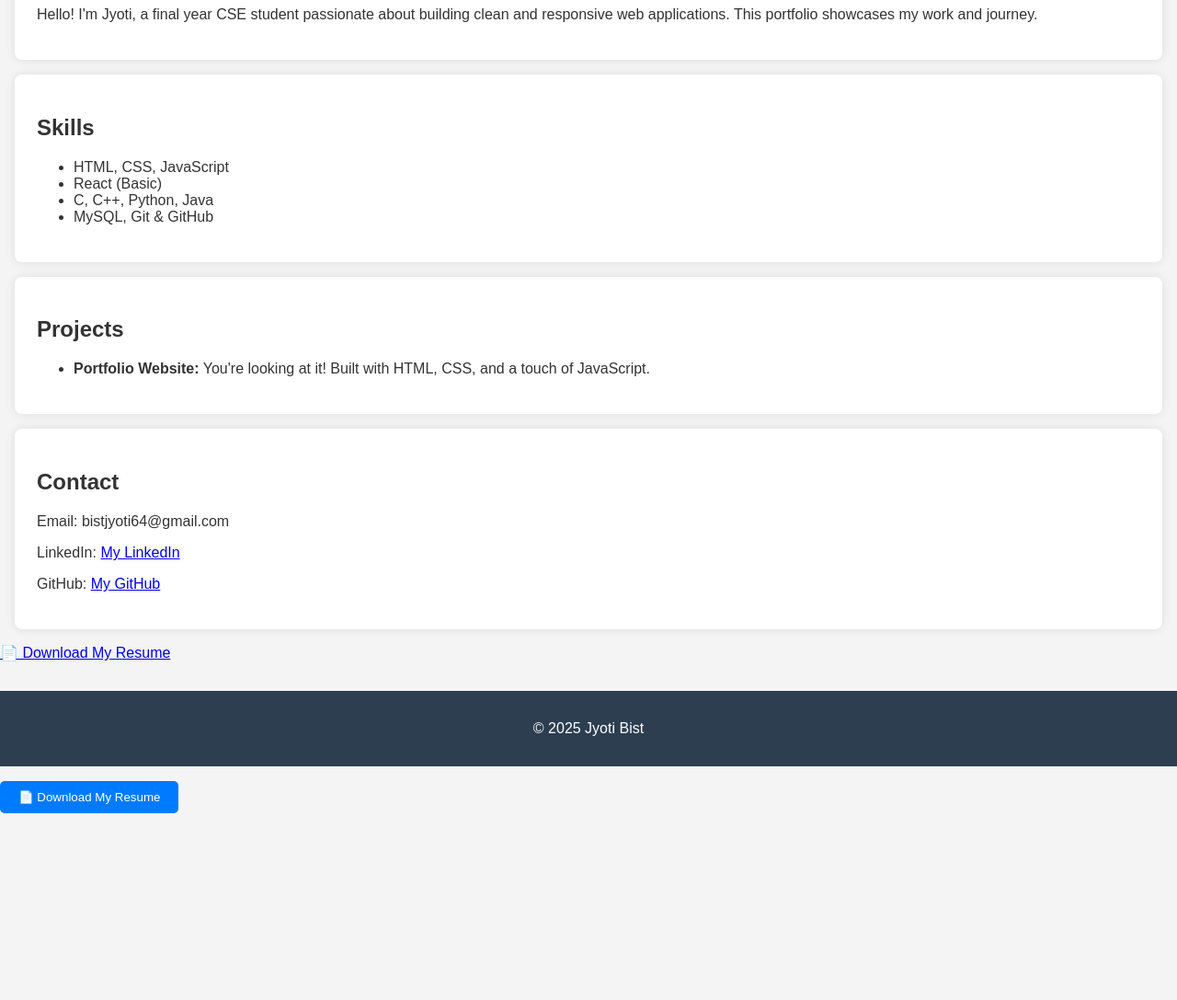
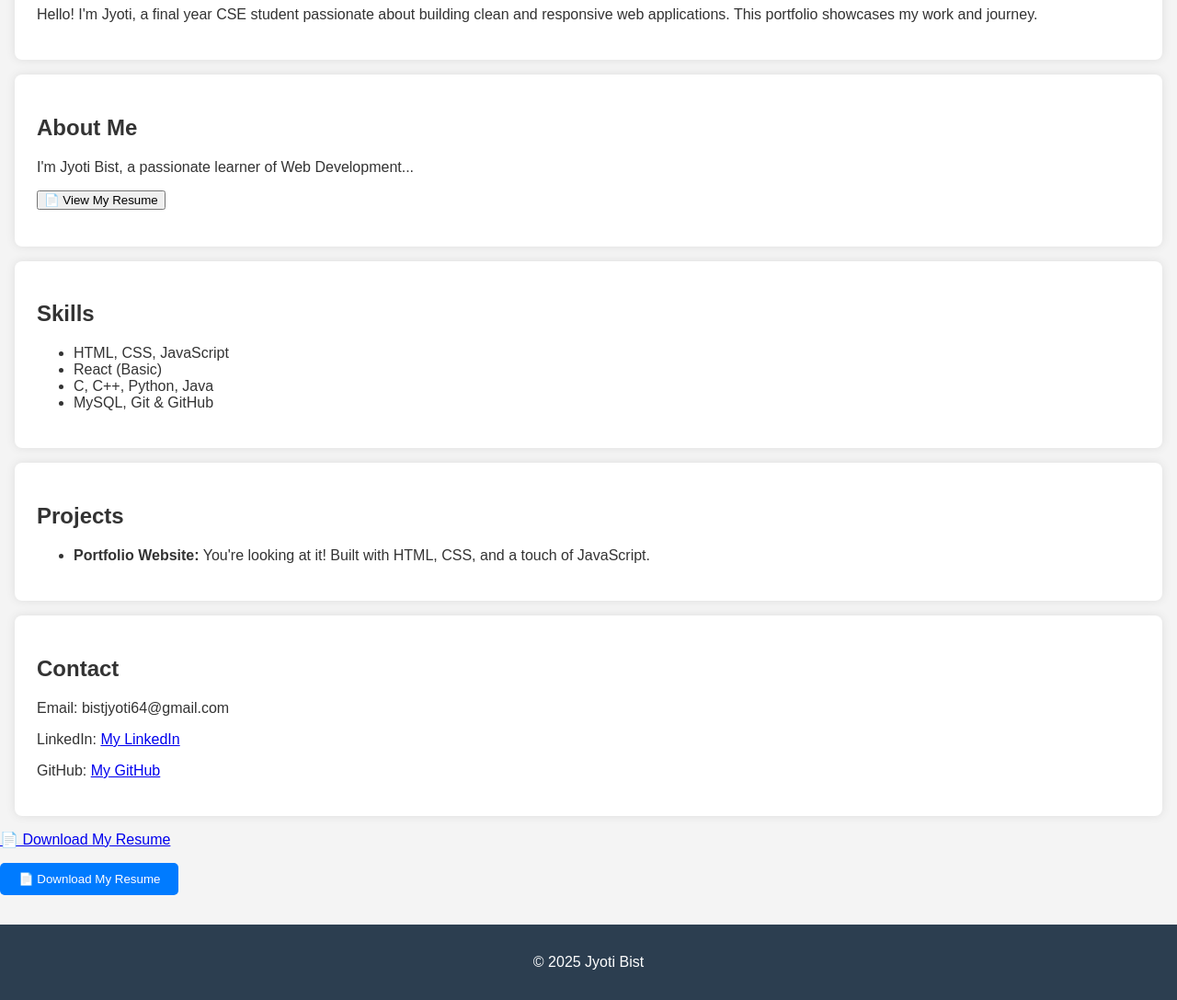
Before and after one commit to bistjyoti/portfolio-website, a plain HTML site: page index.html in a window 1280 px wide. Shown: the part 320-1407 px from the top of the page at 92% size. Before the commit the page ends 1220 px from the top, so only its background shows below. Drawn offline with Linux system fonts and the light colour scheme.

Commit message:
Added View Resume button to portfolio

```diff
--- a/index.html
+++ b/index.html
@@ -16,6 +16,18 @@
     <h2>About Me</h2>
     <p>Hello! I'm Jyoti, a final year CSE student passionate about building clean and responsive web applications. This portfolio showcases my work and journey.</p>
   </section>
+  <section id="about">
+  <h2>About Me</h2>
+  <p>I'm Jyoti Bist, a passionate learner of Web Development...</p>
+
+  <!-- Place the resume button here -->
+  <p>
+    <a href="Updated_Resume.jb.pdf" target="_blank" rel="noopener noreferrer">
+      <button>📄 View My Resume</button>
+    </a>
+  </p>
+</section>
+
 
   <section id="skills">
     <h2>Skills</h2>
@@ -40,7 +52,16 @@
     <p>LinkedIn: <a href="https://linkedin.com/in/jyoti-bist-972604254">My LinkedIn</a></p>
     <p>GitHub: <a href="https://github.com/bistjyoti">My GitHub</a></p>
   </section>
-  <p><a href="Resume.jb.pdf" download>📄 Download My Resume</a></p>
+
+  <p><a href="Updated_Resume.jb.pdf" download>📄 Download My Resume</a></p>
+  <p>
+  <a href="Updated_Resume.jb.pdf" target="_blank" download>
+    <button style="padding: 10px 20px; background-color: #007bff; color: white; border: none; border-radius: 5px; cursor: pointer;">
+      📄 Download My Resume
+    </button>
+  </a>
+</p>
+
 
 
 
@@ -51,13 +72,6 @@
 
   <script src="script.js"></script>
 
-  <p>
-  <a href="Resume.jb.pdf" download>
-    <button style="padding: 10px 20px; background-color: #007bff; color: white; border: none; border-radius: 5px; cursor: pointer;">
-      📄 Download My Resume
-    </button>
-  </a>
-</p>
 
 </body>
 </html>
```
